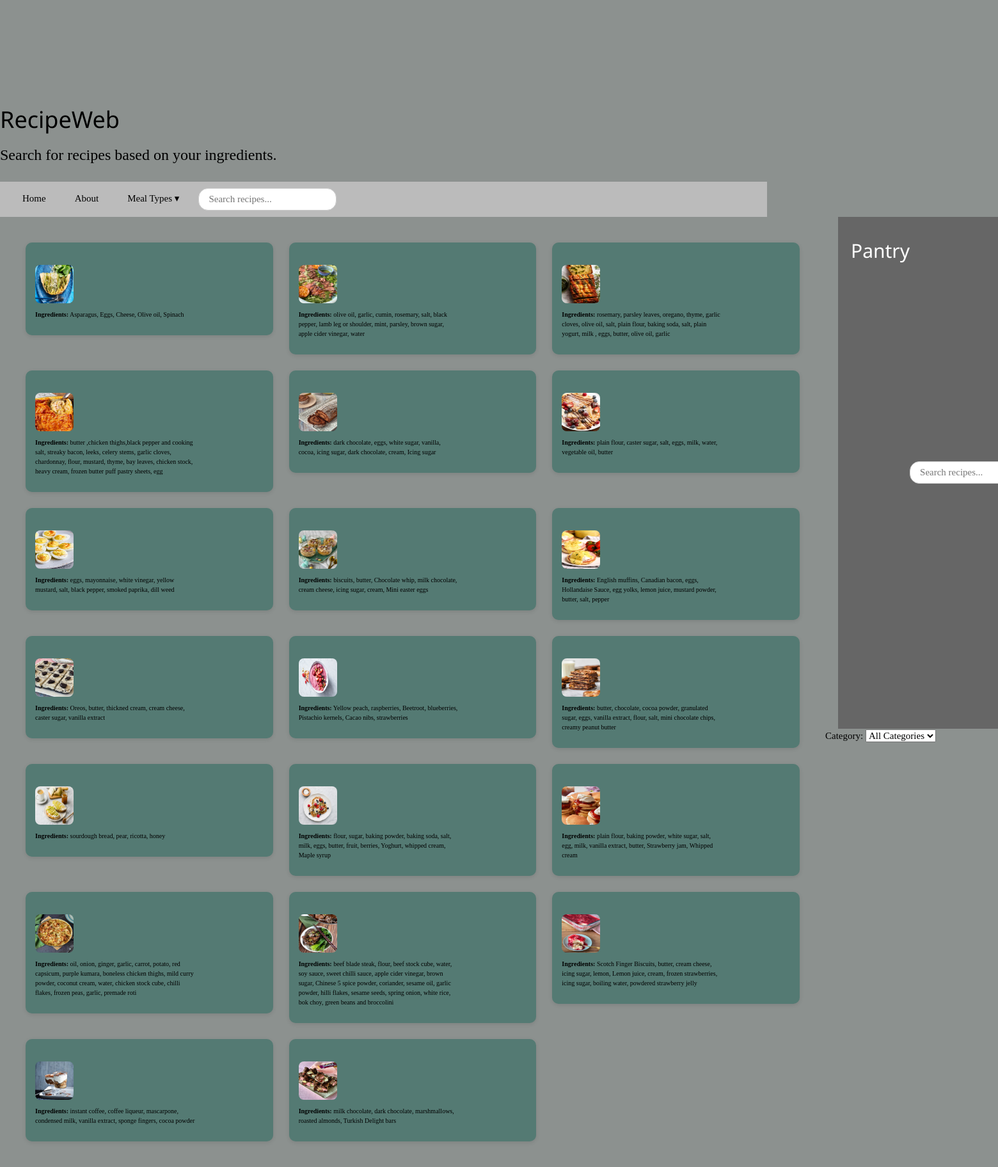
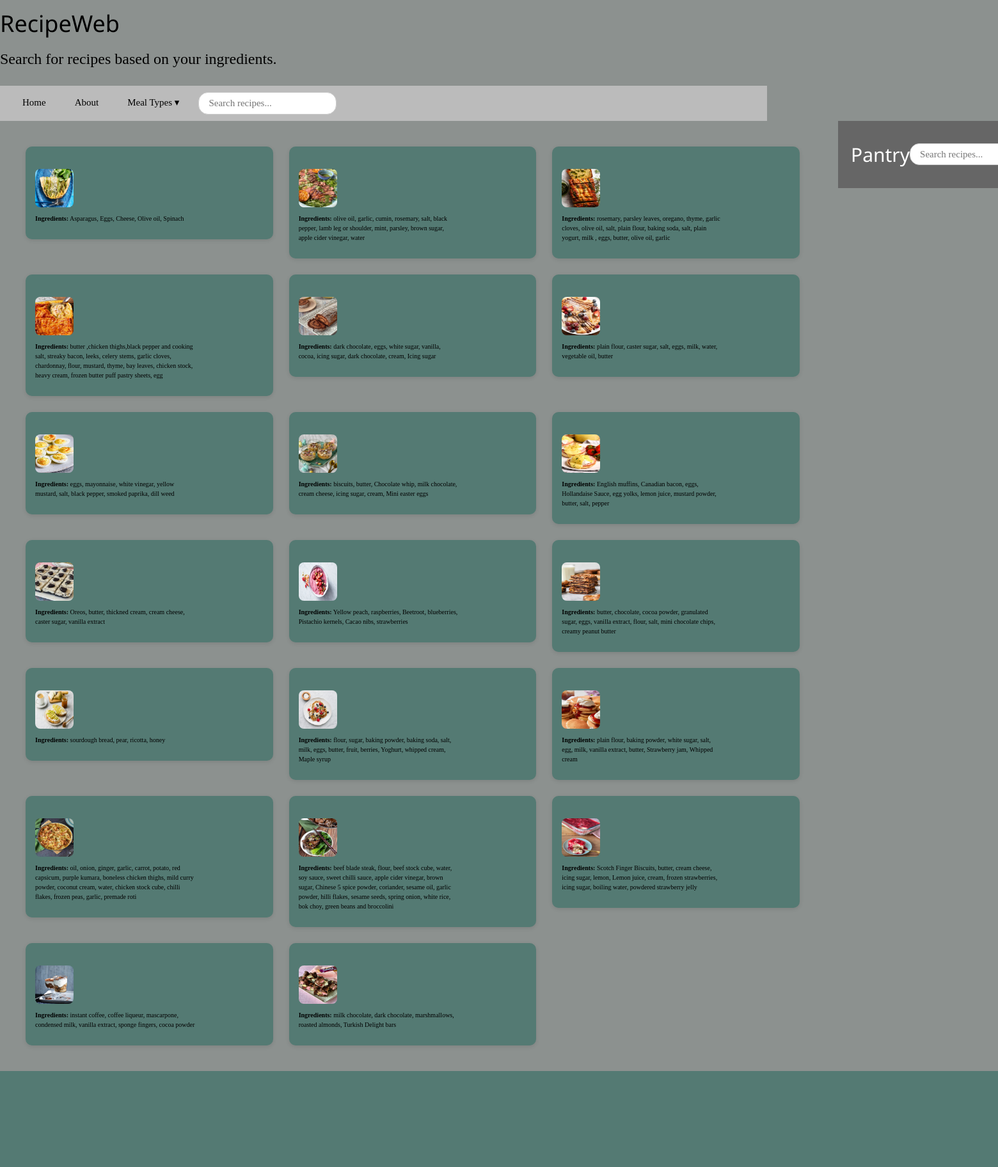
Before and after one commit to AcaciaMay/AssesmentRecipeWeb, a Flask app: page / in a window 1560 px wide; the page is wider, and only the part inside the window is pictured. Shown: that part at 64% size. After the commit the page ends 1674 px from the top of that part, so only its background shows below. Run offline with Flask 3, Linux system fonts and the light colour scheme; data comes from the database, SQL or seed files in the repository; some web fonts are replaced.

Commit message:
changin style.css to remove the gap at the top of the page

```diff
--- a/static/style.css
+++ b/static/style.css
@@ -5,7 +5,6 @@ body {
   font-family: 'Lora', serif;
   background-color: #8c918f;
   color: #000;
-  padding-top: 150px;
 }
 
 .header-section {
@@ -14,10 +13,11 @@ body {
     text-align: center;
     border-bottom: 1px solid #ddd;
     margin-top:0px;
+    margin-right: 500px;
 }
 
 .main-title {
-  font-size: 85px;
+  font-size: 200px;
   font-family: 'Lora', serif;
   color: #000;
    margin-top: 0px;
@@ -47,7 +47,6 @@ h1 {
     background-color: #666;
     color: white;
     padding: 20px;
-    margin-top: 0;
     position: sticky;
     display: flex;
     top: 0;
@@ -67,25 +66,10 @@ h1 {
     align-items: flex-start;
 }
 
-
-
 .content-area {
     flex: 3;
     padding: 20px;
 }
-
-
-.sidebar {
-    flex: 1;
-    background-color: #666;
-    color: white;
-    padding: 20px;
-    min-height: 100vh;
-    position: sticky;
-    top: 0;
-    margin-top: 0px;
-}
-
 
 .recipe-section {
     display: grid;
--- a/templates/home.html
+++ b/templates/home.html
@@ -70,11 +70,11 @@
          <div class="sidebar" style="width: 250px; margin-left: 20px;">
     <h2>Pantry</h2>
 
-    <div></div>
+
         <form action="/search" method="GET" class="nav-search-form">
             <input type="text" name="query" placeholder="Search recipes..." class="nav-search">
         </form>
-    </div>
+
 
 
     <label for="categoryFilter">Category:</label>
```
